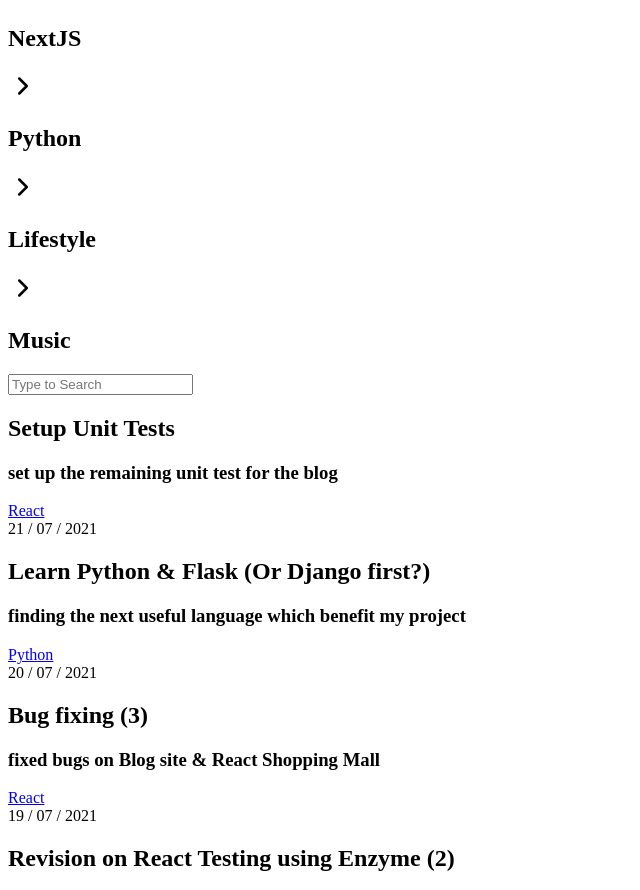
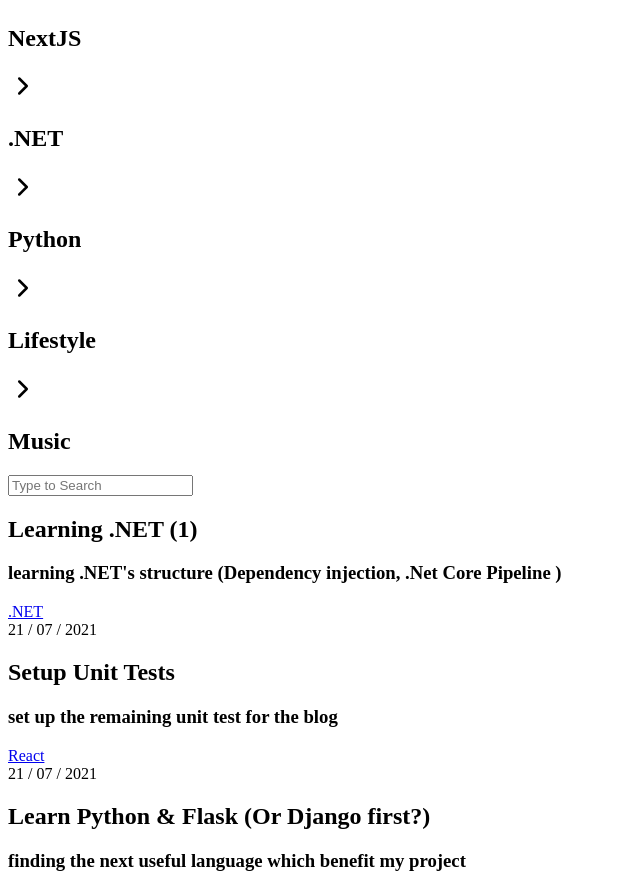
Before and after one commit to theo923/next-ssg-personal-blog, a Next.js app: page / in a window 1280 px wide. Shown: the part 1080-1970 px from the top of the page, without its empty margins (0-640 px from the left). Built offline with nearby package versions, Linux system fonts and the light colour scheme; a web font is replaced by a local one.

Commit message:
added post for 22/7/2021

```diff
--- a/components/Layout.js
+++ b/components/Layout.js
@@ -4,7 +4,7 @@ import Content from './Content';
 import Footer from './Footer';
 
 const navItem = ['About', 'Blog', 'Project', 'Contact']
-const categories = ['React', 'NextJS', 'Python', 'Lifestyle', 'Music']
+const categories = ['React', 'NextJS', '.NET', 'Python', 'Lifestyle', 'Music']
 
 const Layout = ({ type, category, data, item, httpString }) => {
     return (
--- /dev/null
+++ b/posts/20210722-1820.md
@@ -0,0 +1,23 @@
+---
+title: Learning .NET (1)
+description: learning .NET's structure (Dependency injection, .Net Core Pipeline )
+date: 21 / 07 / 2021
+tags: [".NET"]
+---
+
+<p>Dependency Injection</p>
+<p>Object that supplies the dependencies of another object</p>
+<p>In normal case, if we want to implement a database, we need to go ahead and create object of the deep class to every pages we have.</p>
+<p>Then, if we want to implement another object like email, we have do it as well, thus, this is redundant and difficult if we want to make individual changes.</p>
+<p>However, if we implement dependency injection, Dependency Injection Container will take care the creation of the email and pass to any remaining container if required.</p>
+<br/><br/><br/><br/>
+<p>.Net Core Pipeline</p>
+<p>In the pipeline, we can position all of the middleware which is required for functionality.</p>
+<p>you can inject middleware like Authentication, MVC and HTTPS Redirection in the pipeline.</p>
+<p>They will affect how the response is eventually.</p>
+<p>When one is ended, they will pass to the next middleware until the pipeline reached to the end.</p>
+<p>Then, it will return the response to the server.</p>
+
+
+<br/><br/>
+<p>Here's for today!</p>
```
